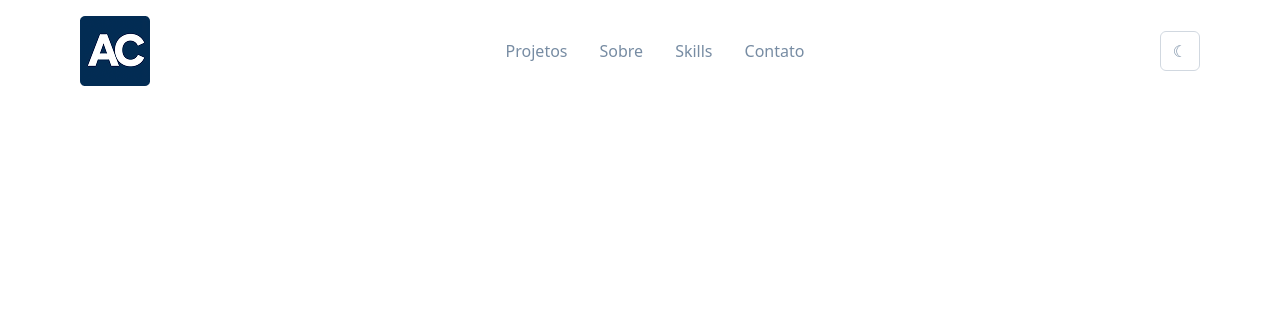
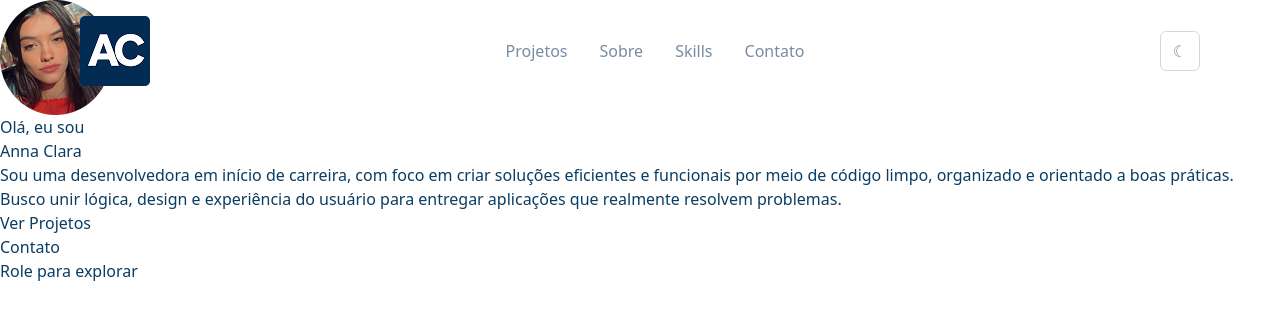
Before and after one commit to annaclrl/portifolio, a React (Vite) app: page / in a window 1280 px wide. Shown: the top 320 px of the page. Built offline with nearby package versions, Linux system fonts and the light colour scheme.

Commit message:
feat: criando seção de apresentação

```diff
--- a/src/global.css
+++ b/src/global.css
@@ -50,7 +50,6 @@
 
 @layer base {
     html {
-
         @apply scroll-smooth antialiased;
     }
 
--- a/src/pages/Portifolio/index.tsx
+++ b/src/pages/Portifolio/index.tsx
@@ -1,5 +1,6 @@
 import { Link } from "react-router-dom";
 import Logo from '../../assets/logo.png'
+import MinhaFoto from '../../assets/minha-foto.png'
 import { useEffect, useState } from "react";
 import { useTheme } from "../../context/ThemeContext";
 
@@ -30,8 +31,7 @@ const Portifolio = () => {
   return (
     <div className="min-h-screen w-full">
       <header
-        className={`fixed top-0 left-0 w-full z-50 py-4 transition-all duration-300 ${
-          scrolled
+        className={`fixed top-0 left-0 w-full z-50 py-4 transition-all duration-300 ${scrolled
             ? 'border-b backdrop-blur-sm'
             : 'border-b border-transparent'
           }`}
@@ -62,30 +62,25 @@ const Portifolio = () => {
               aria-label="Toggle menu"
             >
               <span
-                className={`w-full h-0.5 transition-all duration-150 ${
-                  mobileMenuOpen ? 'transform rotate-45 translate-y-1.5' : ''
+                className={`w-full h-0.5 transition-all duration-150 ${mobileMenuOpen ? 'transform rotate-45 translate-y-1.5' : ''
                   }`}
                 style={{ backgroundColor: 'var(--text-primary)' }}
               />
               <span
-                className={`w-full h-0.5 transition-all duration-150 ${
-                  mobileMenuOpen ? 'opacity-0' : ''
+                className={`w-full h-0.5 transition-all duration-150 ${mobileMenuOpen ? 'opacity-0' : ''
                   }`}
                 style={{ backgroundColor: 'var(--text-primary)' }}
               />
               <span
-                className={`w-full h-0.5 transition-all duration-150 ${
-                  mobileMenuOpen ? 'transform -rotate-45 -translate-y-1.5' : ''
+                className={`w-full h-0.5 transition-all duration-150 ${mobileMenuOpen ? 'transform -rotate-45 -translate-y-1.5' : ''
                   }`}
                 style={{ backgroundColor: 'var(--text-primary)' }}
               />
             </button>
 
             <nav
-              className={`md:flex gap-8 ${
-                mobileMenuOpen ? 'flex' : 'hidden'
-              } fixed md:static top-16 left-0 w-full md:w-auto p-8 md:p-0 flex-col md:flex-row md:items-center transition-all duration-300 ${
-                mobileMenuOpen
+              className={`md:flex gap-8 ${mobileMenuOpen ? 'flex' : 'hidden'
+                } fixed md:static top-16 left-0 w-full md:w-auto p-8 md:p-0 flex-col md:flex-row md:items-center transition-all duration-300 ${mobileMenuOpen
                   ? 'translate-y-0 opacity-100 visible'
                   : 'md:translate-y-0 md:opacity-100 md:visible -translate-y-full opacity-0 invisible'
                 }`}
@@ -157,7 +152,34 @@ const Portifolio = () => {
           </div>
         </div>
       </header>
+
+      <section>
+        <div>
+          <div>
+            <div>
+              <img src={MinhaFoto} alt="Minha Foto" />
+              <span>Olá, eu sou</span>
+              <h1>
+                Anna Clara
+              </h1>
+              <p>
+                Sou uma desenvolvedora em início de carreira, com foco em criar soluções eficientes e funcionais por meio de código limpo, organizado e orientado a boas práticas. Busco unir lógica, design e experiência do usuário para entregar aplicações que realmente resolvem problemas.
+              </p>
+              <div>
+                <button>Ver Projetos</button>
               </div>
+              <div>
+                <button>Contato</button>
+              </div>
+              <div>
+                  Role para explorar
+              </div>
+            </div>
+          </div>
+        </div>
+      </section>
+    </div>
+
   )
 }
 
```
Also changed, not shown: src/assets/minha-foto.png (added). Lines whose indentation alone changed are shown as unchanged.
